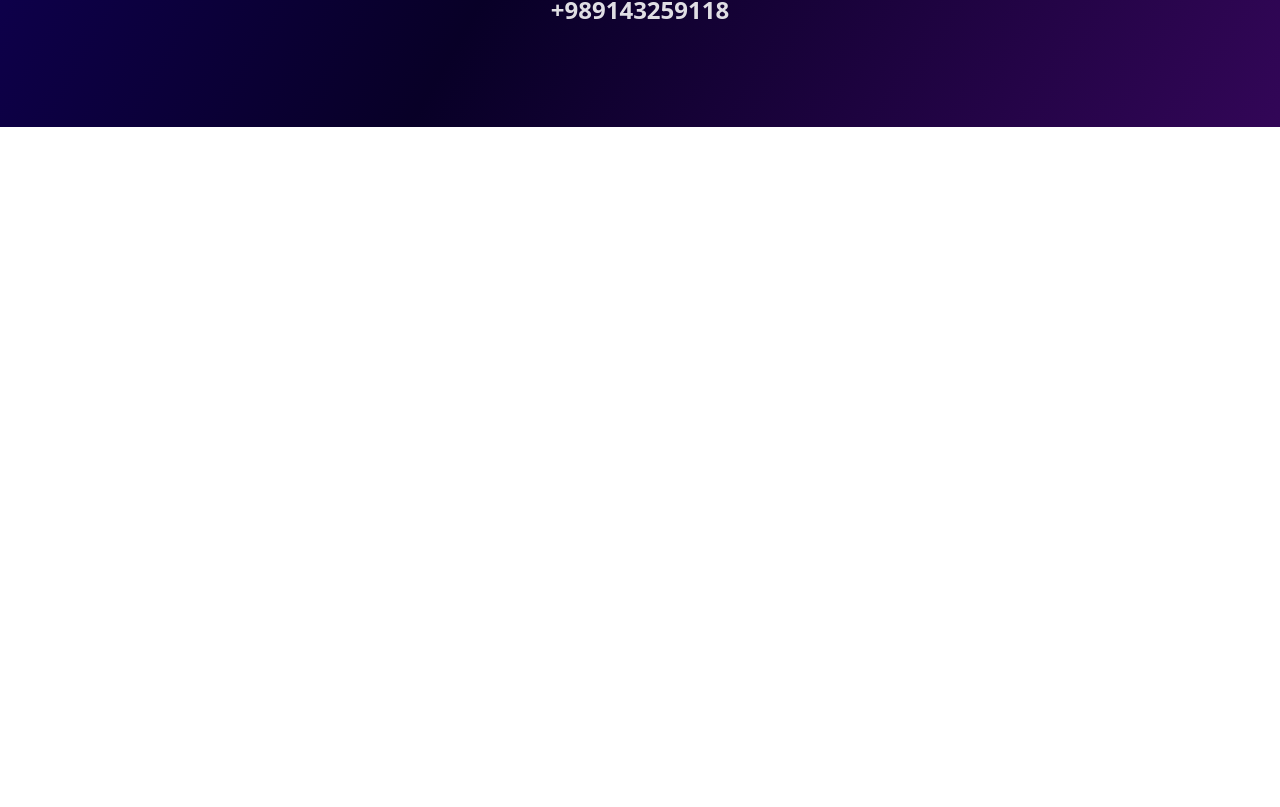
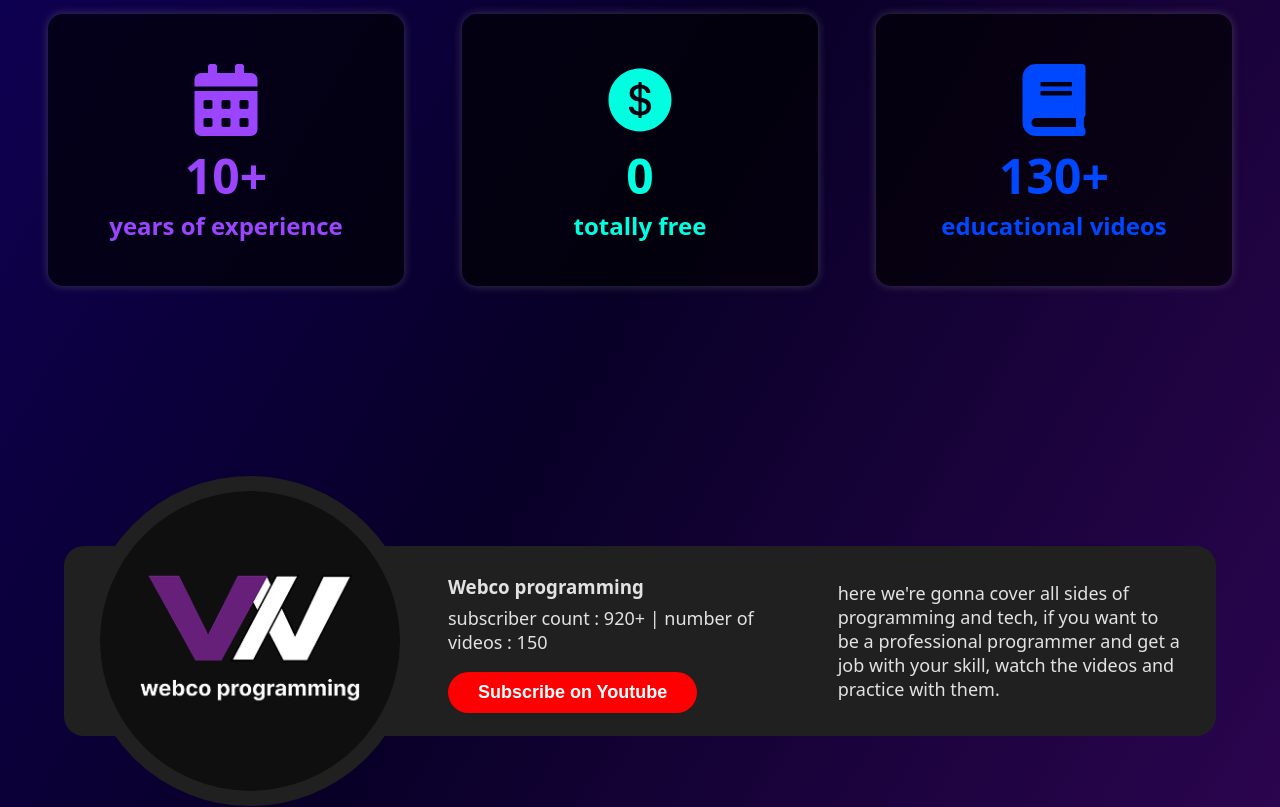
Before and after one commit to mehdi-Jafarzadeh/iwebco, a React (Vite) app: page / in a window 1280 px wide. Shown: the part 673-1480 px from the top of the page. Before the commit the page ends 800 px from the top, so only its background shows below. Built offline with nearby package versions, Linux system fonts and the light colour scheme.

Commit message:
info & yt card

```diff
--- a/src/App.jsx
+++ b/src/App.jsx
@@ -1,6 +1,5 @@
 import Navbar from './Components/Navbar/Navbar'
-import Landing from './Pages/Landing'
-import Logo from '/logot.png'
+import Landing from './Pages/Landing/Landing'
 function App() {
 
  const production = <div className='container'>
--- a/src/Pages/Landing.jsx
+++ /dev/null
@@ -1,22 +0,0 @@
-import './Landing.css'
-function Landing() {
-
-    return <div id="Landing">
-
-        <section id="s1">
-            <div className="text-container">
-                <h1>Learn,Build,Grow with <strong>Webco</strong></h1>
-                <p>Learn to code. Build with experts.<br/> At Webco, we help you become a professional programmer while bringing your company websites, personal projects, and startup ideas to life.</p>
-                <button>Subscribe to Youtube</button>
-                <button>free counseling</button>
-            </div>
-            <div className="img-container">
-                <img src="/Landing/Snap.png" alt="code snap" />
-            </div>
-        </section>
-
-    </div>
-
-}
-
-export default Landing
--- /dev/null
+++ b/src/Pages/Landing/Components/infoCards/InfoCard.css
@@ -0,0 +1,29 @@
+.infoCard {
+    background: #000000a8;
+    margin: 10px;
+    padding: 50px;
+    border-radius: 15px;
+    min-width:20%;
+    text-align: center;
+    font-size: x-large;
+    line-height: 20px;
+    box-shadow: 0 0 10px rgba(128, 128, 128, 0.418);
+    display: flex;
+    flex-direction: column;
+    justify-content: space-around;
+}
+.infoCard * {
+    margin: 0px 0;
+}
+.infoCard .icon {
+    font-size: 3em;
+    line-height: 0;
+}
+.infoCard .number {
+    font-size: 2em;
+    line-height: 0;
+    margin: 40px 0;
+}
+.infoCard .text {
+    font-size: 1em;
+}
--- /dev/null
+++ b/src/Pages/Landing/Components/infoCards/InfoCard.jsx
@@ -0,0 +1,10 @@
+import './InfoCard.css'
+function InfoCard({icon,number=10,text="test",color}) {
+  return <div className="infoCard" style={{color:color}}>
+    <p className='icon'>{icon}</p>
+    <p className='number'><b>{number}</b></p>
+    <h2 className='text'><strong>{text}</strong></h2>
+  </div>
+}
+
+export default InfoCard
--- a/src/Pages/Landing.css
+++ b/src/Pages/Landing/Landing.css
@@ -1,13 +1,13 @@
 #Landing {
     max-width: 1500px;
     margin: auto;
-    margin-top: 50px;
 }
 
 #Landing #s1 {
     display: flex;
     justify-content: space-between;
     margin: 0 30px;
+    margin-top: 50px;
     /* background: #000; */
 }
 
@@ -50,6 +50,58 @@
 
 }
 
+#Landing #s2 {
+    margin-top: 150px;
+    display: flex;
+    justify-content: space-evenly;
+}
+
+#Landing #s3 {
+    background: #202020;
+    width: content;
+    height: 150px;
+    margin: 250px 5%;
+    border-radius: 20px;
+    display: flex;
+    align-items: center;
+    justify-content: space-evenly;
+    padding: 20px 0;
+
+}
+#Landing #s3 .yt-logo{
+    background: #202020;
+    border-radius: 100%;
+    /* padding: 50px; */
+    aspect-ratio: 1;
+    height: 200%;
+    border: 15px solid #202020;
+    /* margin: 0 10%; */
+}
+#Landing #s3 .text-container {
+    max-width: 30%;
+    margin: 1%;
+}
+#Landing #s3 .text-container h3{
+    line-height: 0;
+}
+#Landing #s3 .text-container p {
+    /* display: inline; */
+    font-size: large;
+}
+#Landing #s3 .text-container button {
+    background: #FE0002;
+    border: none;
+    padding: 10px 30px;
+    border-radius: 50px;
+    color: white;
+    font-weight: bold;
+    font-size: large;
+    cursor: pointer;
+    transition: all 0.2s ease-in;
+    &:hover{
+        box-shadow: 0 0 10px#FE0002;
+    }
+}
 @media screen and (max-width: 1200px) {
     #Landing #s1 {
         justify-content: space-between;
@@ -68,7 +120,7 @@
     }
 
 }
-@media screen and (max-width: 890px) {
+@media screen and (max-width: 890px) {  /**  Mobile */
     #Landing #s1 {
         flex-direction: column;
         text-align: center;
@@ -83,4 +135,20 @@
         margin-top: 50px;
         max-width: 500px;
     }
+    #Landing #s2 {
+        flex-direction: column;
+        padding: 5%;
+    }
+    #Landing #s3 {
+        flex-direction: column;
+        height: 100%;
+        text-align: center;
+    }
+    #Landing #s3 img{
+        margin-top: -30%;
+        width: 50%;
+    }
+    #Landing #s3 .text-container{
+        max-width: 80%;
+    }
 }
--- /dev/null
+++ b/src/Pages/Landing/Landing.jsx
@@ -0,0 +1,43 @@
+import { FaBook, FaCalendarAlt } from 'react-icons/fa'
+import InfoCard from './Components/infoCards/InfoCard'
+import './Landing.css'
+import { AiFillDollarCircle } from 'react-icons/ai'
+function Landing() {
+
+    return <div id="Landing">
+
+        <section id="s1">
+            <div className="text-container">
+                <h1>Learn,Build,Grow with <strong>Webco</strong></h1>
+                <p>Learn to code. Build with experts.<br/> At Webco, we help you become a professional programmer while bringing your company websites, personal projects, and startup ideas to life.</p>
+                <button>Subscribe to Youtube</button>
+                <button>free counseling</button>
+            </div>
+            <div className="img-container">
+                <img src="/Landing/Snap.png" alt="code snap" />
+            </div>
+        </section>
+
+        <section id="s2">
+            <InfoCard text='years of experience' number='10+' icon={<FaCalendarAlt/>}   color={"#9c45ff"}/>
+            <InfoCard text='totally free' number='0' icon={<AiFillDollarCircle/>}   color={"#00ffe0"}/>
+            <InfoCard text='educational videos' number='130+' icon={<FaBook/>}  color={"#0048ff"}/>
+        </section>
+
+        <section id="s3">
+            <img src="/Landing/YT-logo.png" alt="" className="yt-logo" />
+            <div className="text-container">
+                <h3>Webco programming</h3>
+                <p>subscriber count : 920+ | number of videos : 150</p> <button>Subscribe on Youtube</button>
+            </div>
+            <div className="text-container">
+                <p>here we're gonna cover all sides of programming and tech,
+if you want to be a professional programmer and get a job with your skill, watch the videos and practice with them.</p>
+            </div>
+        </section>
+
+    </div>
+
+}
+
+export default Landing
```
Also changed, not shown: package.json (+4 -3 lines), public/Landing/YT-logo.png (added), 1 other file (tests, documents, lock files or other folders).
